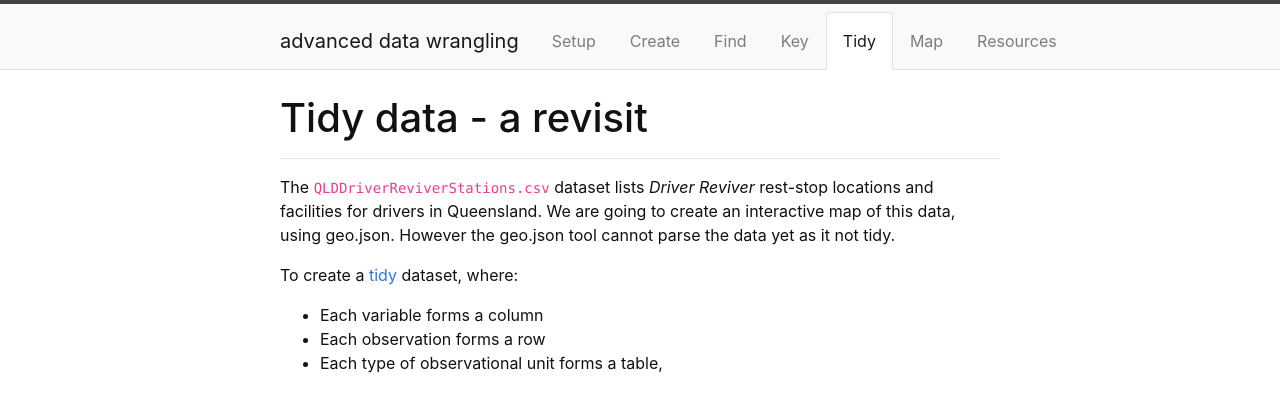
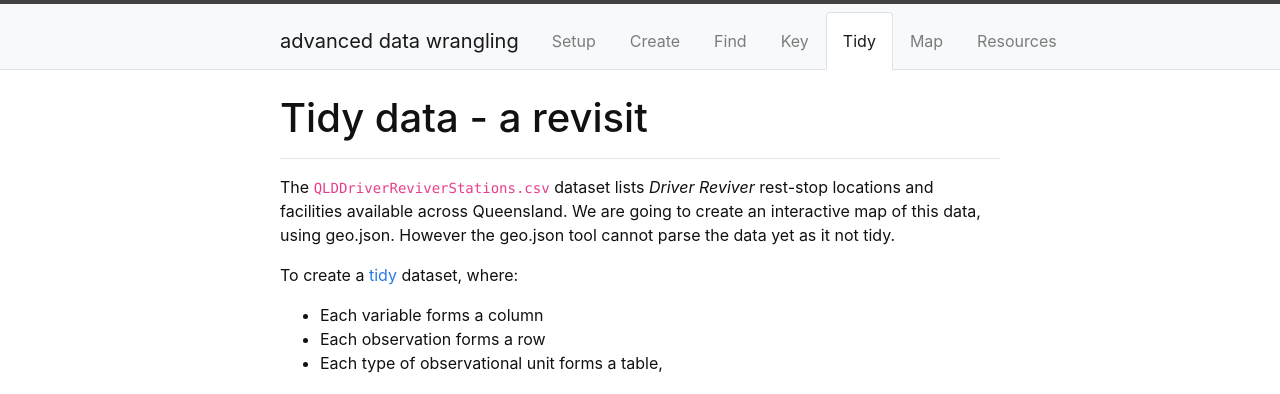
Before and after one commit to GULibrarySandbox/advanced-data-wrangle-old, a Jekyll site: the page built from content/5-lesson.md, in a window 1280 px wide and 900 px high. Shown: the top 394 px of the window. Built offline with Jekyll 4.4.1, drawn with Linux system fonts in a browser that asks for light colours.

Commit message:
Update 5-lesson.md

```diff
--- a/content/5-lesson.md
+++ b/content/5-lesson.md
@@ -7,7 +7,7 @@ nav: true
 
 -----
 
-The  `QLDDriverReviverStations.csv` dataset lists *Driver Reviver* rest-stop locations and facilities for drivers in Queensland. We are going to create an interactive map of this data, using geo.json.  However the geo.json tool cannot parse the data yet as it not tidy.
+The  `QLDDriverReviverStations.csv` dataset lists *Driver Reviver* rest-stop locations and facilities available across Queensland. We are going to create an interactive map of this data, using geo.json.  However the geo.json tool cannot parse the data yet as it not tidy.
 
 To create a [tidy](https://cran.r-project.org/web/packages/tidyr/vignettes/tidy-data.html) dataset, where:
 - Each variable forms a column
```
